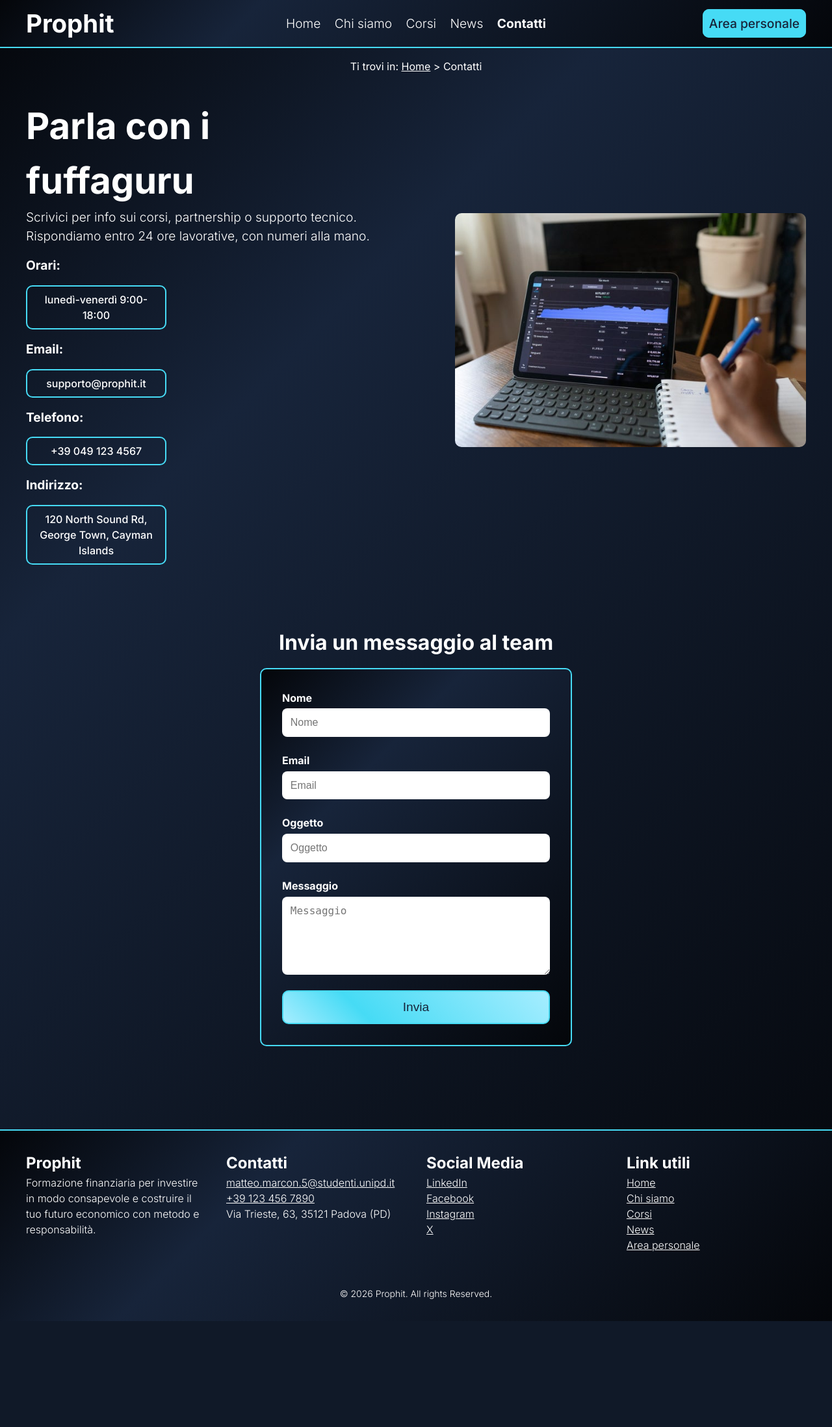
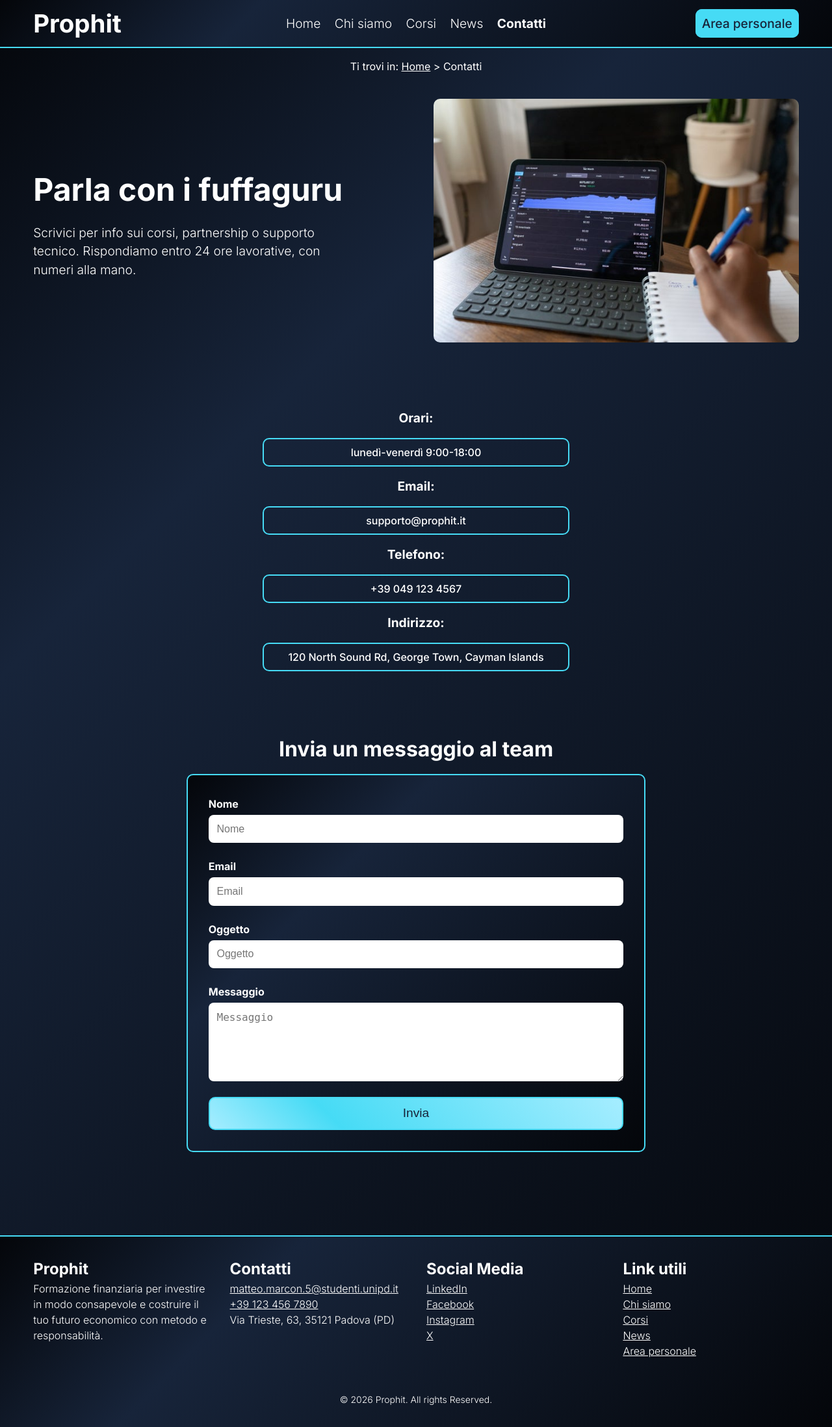
Before and after one commit to fede-simo/progetto_tecweb, a PHP site: page /contatti.php in a window 1280 px wide. Shown: the whole page at 65% size. Before the commit the page ends 2033 px from the top, so only its background shows below. Run offline with PHP 8.4, Linux system fonts and the light colour scheme.

Commit message:
Css mobile

```diff
--- a/admin.php
+++ b/admin.php
@@ -166,7 +166,6 @@ if (!empty($categorie)) {
     $categorieHtml .= '<option value="" disabled selected>Seleziona categoria</option>';
     foreach ($categorie as $cat) {
         $categorieHtml .= '<option value="' . htmlspecialchars($cat['id']) . '">' . htmlspecialchars($cat['nome']) . '</option>';
-        //$categorieHtml .= '<tr><td><label><input type="radio" name="categorie[]" value="' . htmlspecialchars($cat['nome']) . '"> ' . htmlspecialchars($cat['nome']) . '</label></td></tr>';
     }
     $categorieHtml .= '</select>';
 }
@@ -174,7 +173,7 @@ replaceContent("categorie-list", $categorieHtml, $paginaHTML);
 
 $contattiHtml = '';
 if (!empty($contatti)) {
-    $contattiHtml .= '<ul>';
+    $contattiHtml .= '<ul class="messaggi-list">';
     foreach ($contatti as $contatto) {
         $contattiHtml .= '<li><strong>' . htmlspecialchars($contatto['oggetto']) . '</strong> - ' . htmlspecialchars($contatto['nome']) . ' (' . htmlspecialchars($contatto['email']) . ')<br>' . htmlspecialchars($contatto['messaggio']) . '<br><small>' . htmlspecialchars($contatto['created_at']) . '</small></li>';
     }
--- a/css/mini.css
+++ b/css/mini.css
@@ -1,7 +1,202 @@
+    header,
+    #breadcrumb,
+    main,
+    footer {
+        padding-left: clamp(4%, calc((100vw - 800px) / 2), calc((100vw - 800px) / 2));
+        padding-right: clamp(4%, calc((100vw - 800px) / 2), calc((100vw - 800px) / 2));
+    }
+
+
+    /*
+    #######################################################################
+    HEADER
+    #######################################################################
+    */
+
+    header {
+        display: flex;
+        flex-direction: column;
+        align-items: center;
+        position: relative;
+        padding: 1rem;
+        gap: 1rem;
+        text-align: center;
+    }
+
+    .logo {
+        font-size: 2.5rem;
+        margin-bottom: 0.5rem;
+        width: 100%;
+    }
+
+    #menu {
+        width: 100%;
+    }
+
+    #menu ul {
+        display: flex;
+        flex-direction: column;
+        gap: 0.8rem;
+        padding: 0;
+    }
+
+    #menu li,
+    #menu a {
+        text-align: center;
+        padding: 0.4rem 0;
+    }
+
+    header div {
+        text-align: center;
+        display: flex;
+        justify-content: center;
+    }
+
+    /*
+    #######################################################################
+    MAIN
+    #######################################################################
+    */
+
     #back-to-top {
         bottom: 1rem;
-    right: 1rem;
+        right: 0.5rem;
         width: 2.5rem;
         height: 2.5rem;
+        font-size: 1.5rem;
+    }
+
+    #homepage-hero-img {
+        display: none;
+    }
+
+    .content {
+        width: 90%;
+    }
+
+    #first-sec .content {
+        text-align: center;
+    }
+
+
+    /*
+    #######################################################################
+    CHI SIAMO
+    #######################################################################
+    */
+
+    #first-sec {
+        display: flex;
+        flex-direction: column;
+    }
+
+    #chisiamo-hero-img {
+        margin-top: 2rem;
+    }
+
+    #img-team {
+        display: none;
+    }
+
+    /*
+    #######################################################################
+    CORSI
+    #######################################################################
+    */
+
+    #catalog {
+        display: flex;
+        flex-direction: column;
+        text-align: center;
+    }
+
+    #desc-catalog {
+        margin-bottom: 0rem;
+    }
+
+    .label-filtro {
+        text-align: center;
+        font-weight: 500;
+        width: 100%;
+        padding-right: 0;
+    }
+
+    .filtro-catalog {
         font-size: 1.2rem;
+        text-align: center;
     }
+
+    .content-container{
+        margin-top: 2rem;
+        display: flex;
+        flex-direction: column;
+        gap: 2rem;
+        margin-left: 2rem;
+        margin-right: 2rem;
+    }
+
+    /*
+    #######################################################################
+    DETTAGLIO CORSO
+    #######################################################################
+    */
+
+    .corso-content {
+        flex-direction: column;
+    }
+
+    #corso-appearance {
+        gap: 1rem;
+        margin-bottom: 2rem;
+    }
+
+    #corso-side-box{
+        margin-top: 0rem;
+        width: 80%;
+    }
+
+
+    /*
+    #######################################################################
+    MODIFICA-RECENSIONE
+    #######################################################################
+    */
+
+    .default-form {
+        width: 80%;
+    }
+
+    #modifica-recensione-form {
+        width: 80%;
+    }
+
+    /*
+    #######################################################################
+    CONTATTI
+    #######################################################################
+    */
+
+    #contacts-first-sec {
+        margin-bottom: 0rem;
+        flex-direction: column;
+    }
+
+    #contacts-hero-sec {
+        text-align: center;
+    }
+
+    #contacts-hero-img {
+        padding-top: 2rem;
+        width: 70%;
+    }
+
+    .alt3 {
+        margin-bottom: 0rem;
+    }
+
+
+    /*
+    #######################################################################
+    AREA USER
+    #######################################################################
+    */
--- a/css/styles.css
+++ b/css/styles.css
@@ -122,8 +122,8 @@
     #breadcrumb,
     main,
     footer {
-        padding-left: calc((100vw - 1200px) / 2);
-        padding-right: calc((100vw - 1200px) / 2);
+        padding-left: clamp(4%, calc((100vw - 1200px) / 2), calc((100vw - 1200px) / 2));
+        padding-right: clamp(4%, calc((100vw - 1200px) / 2), calc((100vw - 1200px) / 2));
     }
 
     header {
@@ -196,6 +196,7 @@
         background-color: var(--a-highlight-background-color);
         color: var(--a-highlight-text-color);
         text-decoration: none;
+        white-space: nowrap;
     }
 
     #highlight-button:hover {
@@ -228,7 +229,7 @@
         color: var(--a-visited-text-color);
     }
 
-    #first-sec {
+    .first-sec {
         margin-top: 2.4rem;
     }
 
@@ -367,7 +368,7 @@
     */
 
     .default-form {
-        width: 40%;
+        width: 60%;
         margin: 3rem auto;
         padding: 2rem;
         background: var(--background-color);
@@ -896,11 +916,35 @@
         border-radius: 10px;
     }
 
+    .messaggi-list li + li {
+        margin-top: 1rem;
+    }
+
+    .messaggi-list strong {
+        font-size: 1.6rem;
+        font-weight: var(--weight-bold);
+    }
+
+
     /*
     #######################################################################
     CONTATTI
     #######################################################################
     */
+
+    .contacts-title {
+        font-size: 3rem;
+        margin-bottom: 1rem;
+    }
+
+    #contacts-hero-sec {
+        flex-direction: column;
+        text-align: left;
+    }
+
+    #contacts-hero-img {
+        width: 100%;
+    }
 
     #form-messaggio {
         display: flex;
@@ -910,6 +954,11 @@
 
     #form-messaggio .default-form {
         margin-top: -0.6rem;
+    }
+
+    #content-contatti {
+        width: 100%;
+        text-align: center;
     }
 
     #content-contatti h6 {
--- a/dettagliocorso.php
+++ b/dettagliocorso.php
@@ -125,7 +125,8 @@ $recensioniHtml = '';
 if (!empty($recensioni)) {
     foreach ($recensioni as $recensione) {
         $recensioniHtml .= '<article class="default-form recensione-article">
-                                <h3>' . htmlspecialchars($recensione['id_user']) . ' - ' . htmlspecialchars($recensione['rating']) . '/5</h3>
+                                <h3 class="recensione-rating">' . htmlspecialchars($recensione['rating']) . '/5</h3>
+                                <h3 class="recensione-user">' . htmlspecialchars($recensione['id_user']) .'</h3>
                                 <p>' . htmlspecialchars($recensione['descrizione']) . '</p>
                             </article>';
     }
@@ -138,7 +139,7 @@ $formRecensione = '';
 if (isset($_SESSION['user']) && empty($_SESSION['is_admin']) && $haAcquistato && !$haRecensito) {
     $formRecensione = '
         <section class="modifica-recensione-section">
-            <form action="../dettagliocorso.php?id=' . urlencode($id) . '" method="POST" id="modifica-recensione-form" class="default-form">
+            <form action="./dettagliocorso.php?id=' . urlencode($id) . '" method="POST" id="modifica-recensione-form" class="default-form">
             <input type="hidden" name="action" value="recensisci">
             <h1>Aggiungi una recensione:</h1>
                 <fieldset class="default-form-fieldset">
--- a/html/404.html
+++ b/html/404.html
@@ -8,7 +8,7 @@
     <meta name="keywords" content="Prophit, corsi, finanza, crypto, azioni, etf, errore 404, corso non trovato, pagina non trovata">
 
     <link rel="stylesheet" href="./css/styles.css" media="screen">
-    <link rel="stylesheet" href="./css/mini.css" media="screen and (max-width: 768px)">
+    <link rel="stylesheet" href="./css/mini.css" media="screen and (max-width: 800px)">
     <link rel="stylesheet" href="./css/print.css" media="print">
     <script src="./js/buttonsManager.js" defer></script>
 
--- a/html/500.html
+++ b/html/500.html
@@ -8,7 +8,7 @@
     <meta name="keywords" content="Prophit, corsi, finanza, crypto, azioni, etf, errore 500, problema interno">
 
     <link rel="stylesheet" href="./css/styles.css" media="screen">
-    <link rel="stylesheet" href="./css/mini.css" media="screen and (max-width: 768px)">
+    <link rel="stylesheet" href="./css/mini.css" media="screen and (max-width: 800px)">
     <link rel="stylesheet" href="./css/print.css" media="print">
     <script src="./js/buttonsManager.js" defer></script>
 
--- a/html/accedi.html
+++ b/html/accedi.html
@@ -8,7 +8,7 @@
     <meta name="keywords" content="Prophit, accesso, accedi, login, area personale, area riservata">
 
     <link rel="stylesheet" href="./css/styles.css" media="screen">
-    <link rel="stylesheet" href="./css/mini.css" media="screen and (max-width: 768px)">
+    <link rel="stylesheet" href="./css/mini.css" media="screen and (max-width: 800px)">
     <link rel="stylesheet" href="./css/print.css" media="print">
     <script src="../js/buttonsManager.js" defer></script>
 
--- a/html/areapersonale.html
+++ b/html/areapersonale.html
@@ -5,12 +5,12 @@
     <title>Area personale | Prophit</title>
     <meta charset="UTF-8">
     <meta name="description" content="Pagina dei corsi Prophit di finanza personale su crypto, azioni ed ETF"> <!-- Placeholder -->
-    <meta name="keywords" content="Prophit, area personale, area riservata, utente, profilo"> <!-- Aggiungerne eventualmente altre in base alle funzioni che mettiamo -->
+    <meta name="keywords" content="Prophit, investimenti, trading, area personale, area riservata, utente, profilo, recensioni, dashboard"> <!-- Aggiungerne eventualmente altre in base alle funzioni che mettiamo -->
 
     <link rel="stylesheet" href="./css/styles.css" media="screen">
-    <link rel="stylesheet" href="./css/mini.css" media="screen and (max-width: 768px)">
+    <link rel="stylesheet" href="./css/mini.css" media="screen and (max-width: 800px)">
     <link rel="stylesheet" href="./css/print.css" media="print">
-    <script src="../js/buttonsManager.js" defer></script>
+    <script src="./js/buttonsManager.js" defer></script>
 
     <link rel="preconnect" href="https://fonts.googleapis.com">
     <link rel="preconnect" href="https://fonts.gstatic.com" crossorigin>
--- a/html/contatti.html
+++ b/html/contatti.html
@@ -8,9 +8,9 @@
     <meta name="keywords" content="Prophit, accesso, accedi, login, area personale, area riservata, fuffaguru">
 
     <link rel="stylesheet" href="./css/styles.css" media="screen">
-    <link rel="stylesheet" href="./css/mini.css" media="screen and (max-width: 768px)">
+    <link rel="stylesheet" href="./css/mini.css" media="screen and (max-width: 800px)">
     <link rel="stylesheet" href="./css/print.css" media="print">
-    <script src="../js/buttonsManager.js" defer></script>
+    <script src="./js/buttonsManager.js" defer></script>
 
     <link rel="preconnect" href="https://fonts.googleapis.com">
     <link rel="preconnect" href="https://fonts.gstatic.com" crossorigin>
@@ -119,17 +119,22 @@
     <main id="main">
         <button id="back-to-top">&#8593</button>
 
-        <section id="first-sec">
+        <section class="first-sec" id="contacts-first-sec">
+            <div id="contacts-hero-sec">
+                <h1 class="contacts-title">Parla con i fuffaguru</h1>
+                <p>Scrivici per info sui corsi, partnership o supporto tecnico. Rispondiamo entro 24 ore lavorative, con numeri alla mano.</p>
+            </div>
+            <div id="contacts-hero-img" class="img">
+                <img src="./img/homepage.jpg" alt=""> <!-- Alt vuoto immagine decorativa -->
+            </div>
+        </section>
+
+        <section>
             <div id="content-contatti" class="content">
-                <h1>Parla con i fuffaguru</h1>
-                <p>Scrivici per info sui corsi, partnership o supporto tecnico. Rispondiamo entro 24 ore lavorative, con numeri alla mano.</p>
                 <h6>Orari:</h6><p class="info-orari">lunedì-venerdì 9:00-18:00 <span id="orari-status"></span></p>
                 <h6 lang="en">Email:</h6> <p><a href="mailto:supporto@prophit.it">supporto@prophit.it</a></p>
                 <h6>Telefono:</h6> <p><a href="tel:+390491234567">+39 049 123 4567</a></p>
                 <h6>Indirizzo:</h6> <p><a href="https://maps.google.com/?q=120%20North%20Sound%20Rd,%20George%20Town,%20Cayman%20Islands" target="_blank" rel="noopener" lang="en">120 North Sound Rd, George Town, Cayman Islands</a></p>
-            </div>
-            <div class="img">
-                <img src="./img/homepage.jpg" alt="Contatti Prophit">
             </div>
         </section>
         <!--{start-contatti-message}-->
--- a/html/corsi.html
+++ b/html/corsi.html
@@ -8,7 +8,7 @@
     <meta name="keywords" content="Prophit, corsi, finanza, crypto, azioni, etf">
 
     <link rel="stylesheet" href="./css/styles.css" media="screen">
-    <link rel="stylesheet" href="./css/mini.css" media="screen and (max-width: 768px)">
+    <link rel="stylesheet" href="./css/mini.css" media="screen and (max-width: 800px)">
     <link rel="stylesheet" href="./css/print.css" media="print">
     <script src="../js/buttonsManager.js" defer></script>
 
@@ -48,7 +48,7 @@
     <main id="main">
         <button id="back-to-top">&#8593</button>
 
-        <section id="first-sec" class="catalog">
+        <section class="first-sec" id="catalog">
             <div class="left-catalog">
                 <h3 id="header-catalog">Catalogo corsi</h3>
                 <p id="desc-catalog">Filtra per categoria (Investimenti, Risparmio, Previdenza)</p>
--- a/html/dettagliocorso.html
+++ b/html/dettagliocorso.html
@@ -8,9 +8,9 @@
     <meta name="keywords" content="Prophit, corso, finanza, formazione">
 
     <link rel="stylesheet" href="./css/styles.css" media="screen">
-    <link rel="stylesheet" href="./css/mini.css" media="screen and (max-width: 768px)">
+    <link rel="stylesheet" href="./css/mini.css" media="screen and (max-width: 800px)">
     <link rel="stylesheet" href="./css/print.css" media="print">
-    <script src="../js/buttonsManager.js" defer></script>
+    <script src="./js/buttonsManager.js" defer></script>
 
     <link rel="preconnect" href="https://fonts.googleapis.com">
     <link rel="preconnect" href="https://fonts.gstatic.com" crossorigin>
@@ -50,7 +50,7 @@
 
         <div class="corso-content">
 
-            <section id="first-sec" class="corso-appearance">
+            <section class="first-sec" id="corso-appearance">
                 <h1 class="dettaglio-corso-titolo">{titolo}</h1>
 
                 <div class="corso-hero-media">
--- a/html/index.html
+++ b/html/index.html
@@ -8,7 +8,7 @@
     <meta name="keywords" content="Prophit, corsi, finanza personale, formazione finanziaria, investimenti, investire, azioni, etf, crypto">
 
     <link rel="stylesheet" href="./css/styles.css" media="screen">
-    <link rel="stylesheet" href="./css/mini.css" media="screen and (max-width: 768px)">
+    <link rel="stylesheet" href="./css/mini.css" media="screen and (max-width: 800px)">
     <link rel="stylesheet" href="./css/print.css" media="print">
     <script src="../js/buttonsManager.js" defer></script>
 
@@ -47,14 +47,14 @@
 
     <main id="main">
         <button id="back-to-top">&#8593</button>
-        <section id="first-sec" class="intro-index">
+        <section class="first-sec" id="intro-index">
             <div class="content">
                 <h1>Corsi di finanza personale per investimenti consapevoli</h1>
                 <h2>Rafforza la tua formazione finanziaria, scegli <span lang="en">Prophit</span></h2>
                 <a id="start" href="./registrati.php">Inizia il percorso</a>
                 <a id="more-info" href="./corsi.php">Scopri cosa offriamo</a>
             </div>
-            <div class="img">
+            <div id="homepage-hero-img" class="img">
                 <img src="./img/homepage.jpg" alt=""> <!-- Alt vuoto, immagine decorativa -->
             </div>
         </section>
--- a/html/modificarecensione.html
+++ b/html/modificarecensione.html
@@ -8,7 +8,7 @@
     <meta name="keywords" content="Prophit, area personale, area riservata, utente, profilo"> <!-- Aggiungerne eventualmente altre in base alle funzioni che mettiamo -->
 
     <link rel="stylesheet" href="./css/styles.css" media="screen">
-    <link rel="stylesheet" href="./css/mini.css" media="screen and (max-width: 768px)">
+    <link rel="stylesheet" href="./css/mini.css" media="screen and (max-width: 800px)">
     <link rel="stylesheet" href="./css/print.css" media="print">
     <script src="../js/buttonsManager.js" defer></script>
 
@@ -47,7 +47,7 @@
     <main id="main">
         <button id="back-to-top">&#8593</button>
 
-        <section id="first-sec" class="modifica-recensione-section">
+        <section class="first-sec" id="modifica-recensione-section">
             <!--{start-azione-form}-->
             <form action="./modificarecensione.php" method="POST" id="modifica-recensione-form" class="default-form">
             <!--{end-azione-form}-->
--- a/html/news.html
+++ b/html/news.html
@@ -8,7 +8,7 @@
     <meta name="keywords" content="Prophit, corsi, finanza, crypto, azioni, etf">
 
     <link rel="stylesheet" href="./css/styles.css" media="screen">
-    <link rel="stylesheet" href="./css/mini.css" media="screen and (max-width: 768px)">
+    <link rel="stylesheet" href="./css/mini.css" media="screen and (max-width: 800px)">
     <link rel="stylesheet" href="./css/print.css" media="print">
     <script src="./js/buttonsManager.js" defer></script>
 
@@ -48,7 +48,7 @@
     <main id="main">
         <button id="back-to-top">&#8593</button>
 
-        <section id="first-sec" class="alt2 news-banner">
+        <section class="first-sec alt2" id="news-banner">
             <h1>Le ultime <span lang="en">News</span> da <span lang="en">Prophit</span></h1>
             <p>Qui trovi notizie e approfondimenti per rimanere sempre aggiornato sulle principali tematiche finanziarie e sulle ultime novità di Prophit</p>
         </section>
--- a/html/registrati.html
+++ b/html/registrati.html
@@ -8,7 +8,7 @@
     <meta name="keywords" content="Prophit, registrazione, registrati, register, signup, area personale, area riservata">
 
     <link rel="stylesheet" href="./css/styles.css" media="screen">
-    <link rel="stylesheet" href="./css/mini.css" media="screen and (max-width: 768px)">
+    <link rel="stylesheet" href="./css/mini.css" media="screen and (max-width: 800px)">
     <link rel="stylesheet" href="./css/print.css" media="print">
     <script src="../js/buttonsManager.js" defer></script>
     <script src="./js/formValidation.js" defer></script>
```
Also changed, not shown: other parts of css/styles.css (+36 -11 lines), html/admin.html (+3 -65 lines), html/chisiamo.html (+4 -4 lines), js/filtersManager.js (added, +60 -0 lines), img/vcss-blue.gif (deleted). Lines whose indentation alone changed are shown as unchanged.
